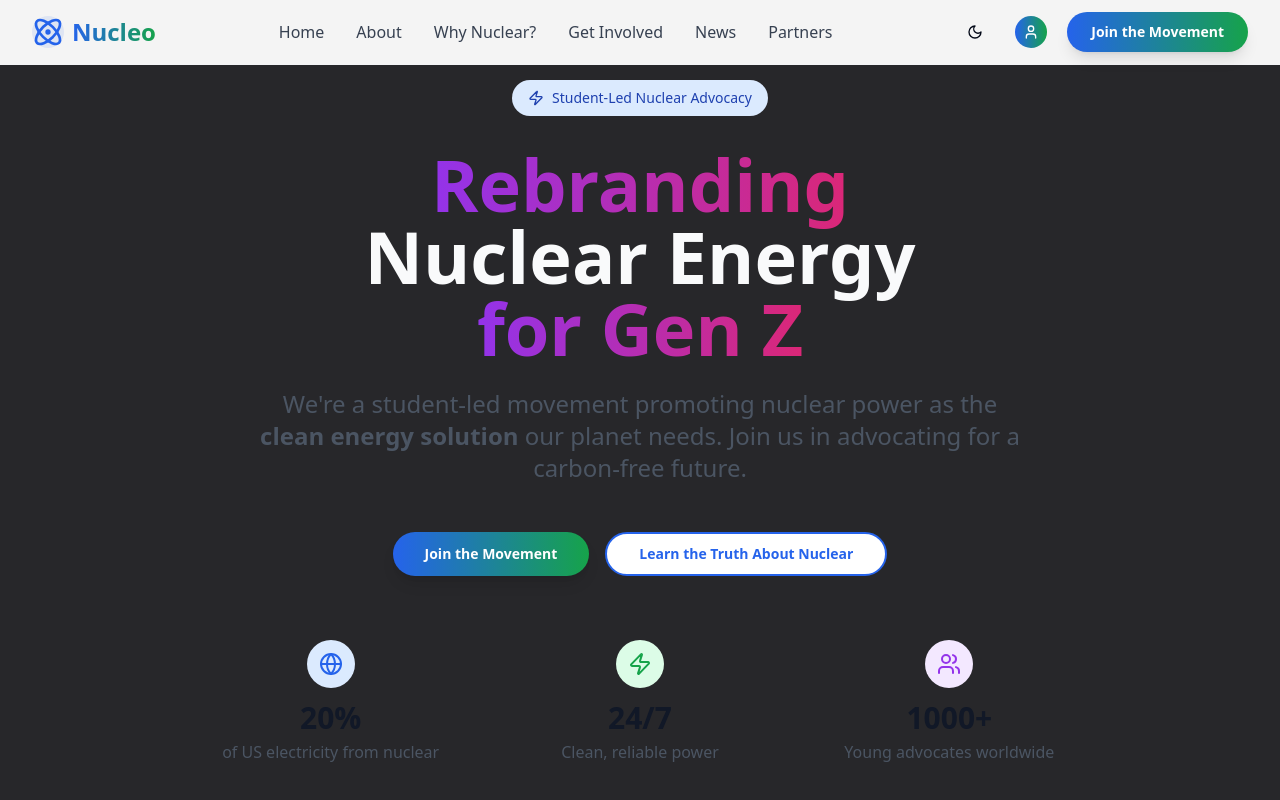
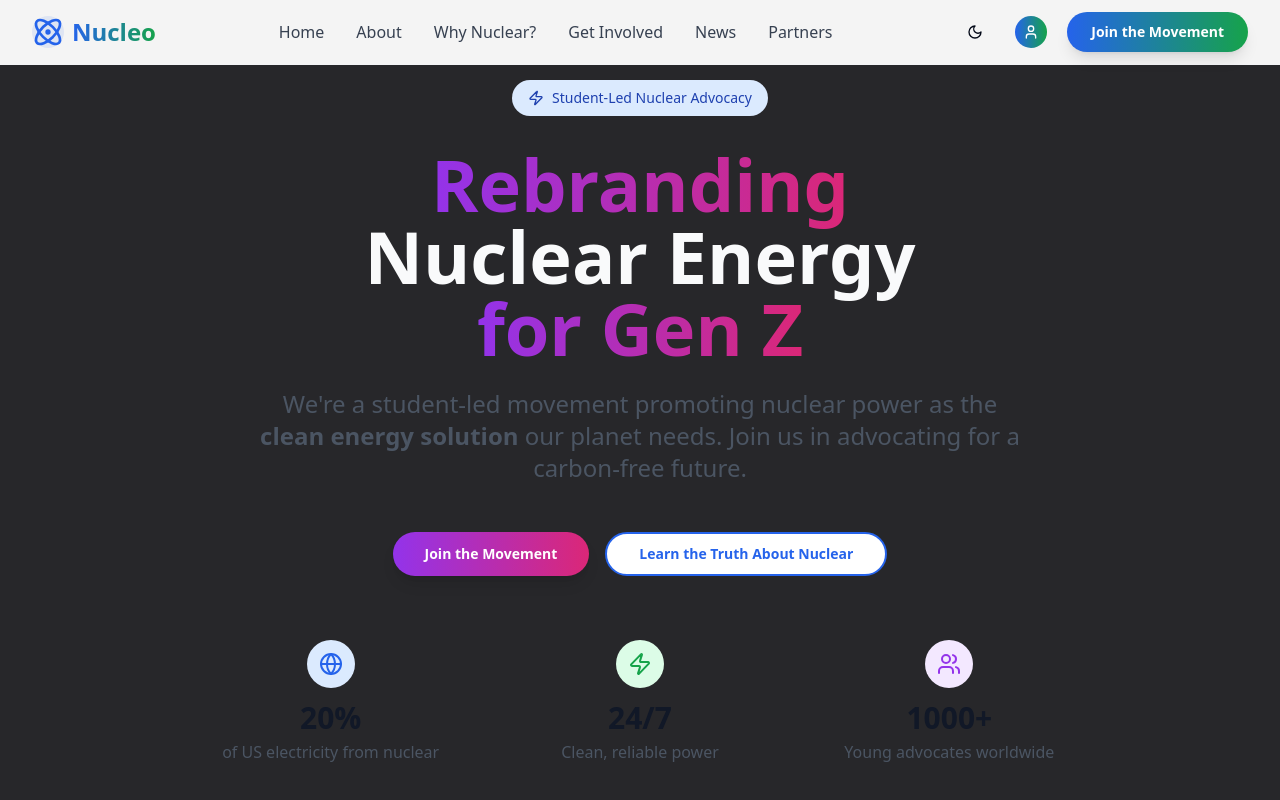
Before and after one commit to gbogolyubov/nucleo-future-now, a React (Vite) app: page / in a window 1280 px wide. Shown: the top 800 px of the page. Built offline with nearby package versions, Linux system fonts and the light colour scheme.

Commit message:
Visual edit in Lovable
Edited UI in Lovable

```diff
--- a/src/components/Hero.tsx
+++ b/src/components/Hero.tsx
@@ -32,7 +32,7 @@ const Hero = () => {
 
           {/* CTA Buttons */}
           <div className="flex flex-col sm:flex-row gap-4 justify-center items-center mb-16 animate-fade-in">
-            <Button size="lg" className="bg-gradient-to-r from-blue-600 to-green-600 hover:from-blue-700 hover:to-green-700 text-white font-bold px-8 py-4 rounded-full shadow-lg transform hover:scale-105 transition-all duration-200">
+            <Button size="lg" className="bg-gradient-to-r from-purple-600 to-pink-600 hover:from-blue-700 hover:to-pink-700 text-white font-bold px-8 py-4 rounded-full shadow-lg transform hover:scale-105 transition-all duration-200">
               Join the Movement
             </Button>
             <Button size="lg" variant="outline" className="border-2 border-blue-600 text-blue-600 hover:bg-blue-50 font-bold px-8 py-4 rounded-full transition-all duration-200">
```
